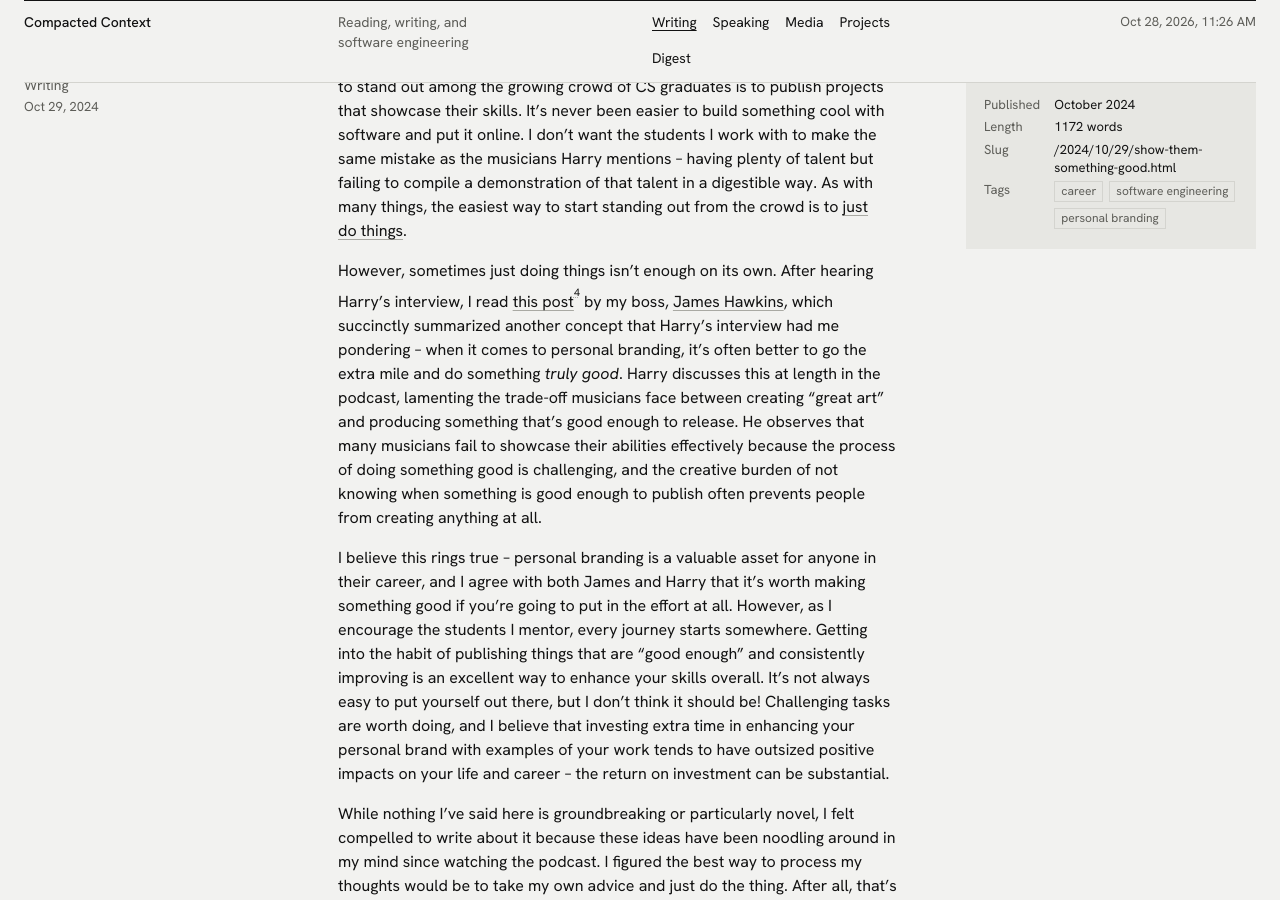
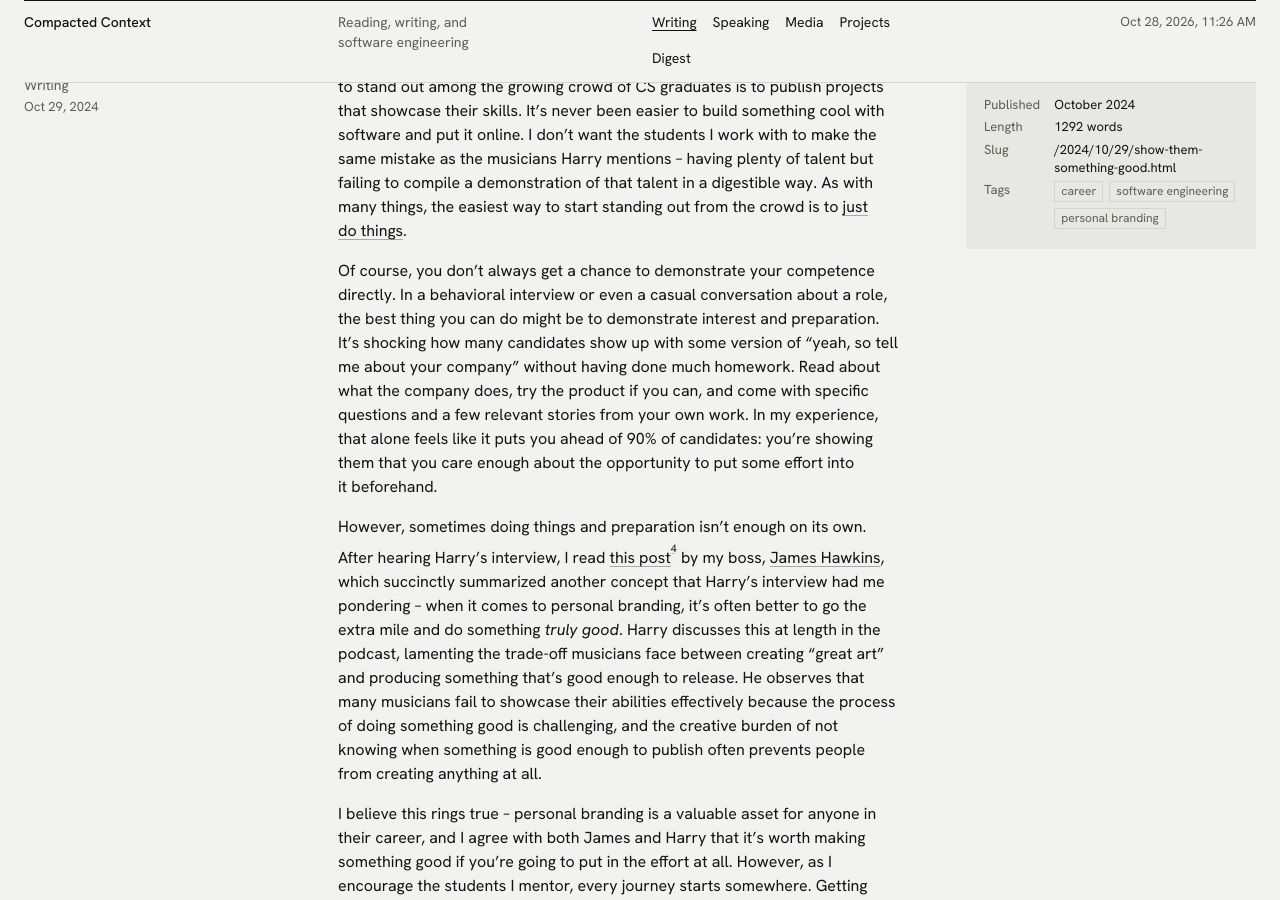
Before and after one commit to dmarticus/dmarticus.github.io, a Jekyll site: the page built from _posts/2024-10-29-show-them-something-good.md, in a window 1280 px wide and 900 px high, scrolled down 1202 px. Built offline with Jekyll 4.4.1, drawn with Linux system fonts in a browser that asks for light colours.

Commit message:
notes on interview prep

```diff
--- a/_posts/2024-10-29-show-them-something-good.md
+++ b/_posts/2024-10-29-show-them-something-good.md
@@ -18,7 +18,9 @@ This concept resonates deeply with me, both personally and professionally. While
 
 Outside of work, I volunteer as a career mentor for my alma mater[^bignote3]. One piece of advice I frequently offer is to "publish the things you build." For students just starting their careers with limited work experience, the best way to stand out among the growing crowd of CS graduates is to publish projects that showcase their skills. It's never been easier to build something cool with software and put it online. I don't want the students I work with to make the same mistake as the musicians Harry mentions – having plenty of talent but failing to compile a demonstration of that talent in a digestible way. As with many things, the easiest way to start standing out from the crowd is to [just do things](https://x.com/shaiyanhkhan/status/1754197898814689379).
 
-However, sometimes just doing things isn't enough on its own. After hearing Harry's interview, I read [this post](https://newsletter.posthog.com/p/how-not-to-be-boring#you-cant-80-20-everything)[^bignote4] by my boss, [James Hawkins](https://x.com/james406), which succinctly summarized another concept that Harry's interview had me pondering – when it comes to personal branding, it's often better to go the extra mile and do something *truly good*. Harry discusses this at length in the podcast, lamenting the trade-off musicians face between creating "great art" and producing something that's good enough to release. He observes that many musicians fail to showcase their abilities effectively because the process of doing something good is challenging, and the creative burden of not knowing when something is good enough to publish often prevents people from creating anything at all.
+Of course, you don't always get a chance to demonstrate your competence directly. In a behavioral interview or even a casual conversation about a role, the best thing you can do might be to demonstrate interest and preparation. It's shocking how many candidates show up with some version of "yeah, so tell me about your company" without having done much homework. Read about what the company does, try the product if you can, and come with specific questions and a few relevant stories from your own work. In my experience, that alone feels like it puts you ahead of 90% of candidates: you're showing them that you care enough about the opportunity to put some effort into it beforehand.
+
+However, sometimes doing things and preparation isn't enough on its own. After hearing Harry's interview, I read [this post](https://newsletter.posthog.com/p/how-not-to-be-boring#you-cant-80-20-everything)[^bignote4] by my boss, [James Hawkins](https://x.com/james406), which succinctly summarized another concept that Harry's interview had me pondering – when it comes to personal branding, it's often better to go the extra mile and do something *truly good*. Harry discusses this at length in the podcast, lamenting the trade-off musicians face between creating "great art" and producing something that's good enough to release. He observes that many musicians fail to showcase their abilities effectively because the process of doing something good is challenging, and the creative burden of not knowing when something is good enough to publish often prevents people from creating anything at all.
 
 I believe this rings true – personal branding is a valuable asset for anyone in their career, and I agree with both James and Harry that it's worth making something good if you're going to put in the effort at all. However, as I encourage the students I mentor, every journey starts somewhere. Getting into the habit of publishing things that are "good enough" and consistently improving is an excellent way to enhance your skills overall. It's not always easy to put yourself out there, but I don't think it should be! Challenging tasks are worth doing, and I believe that investing extra time in enhancing your personal brand with examples of your work tends to have outsized positive impacts on your life and career – the return on investment can be substantial.
 
```
